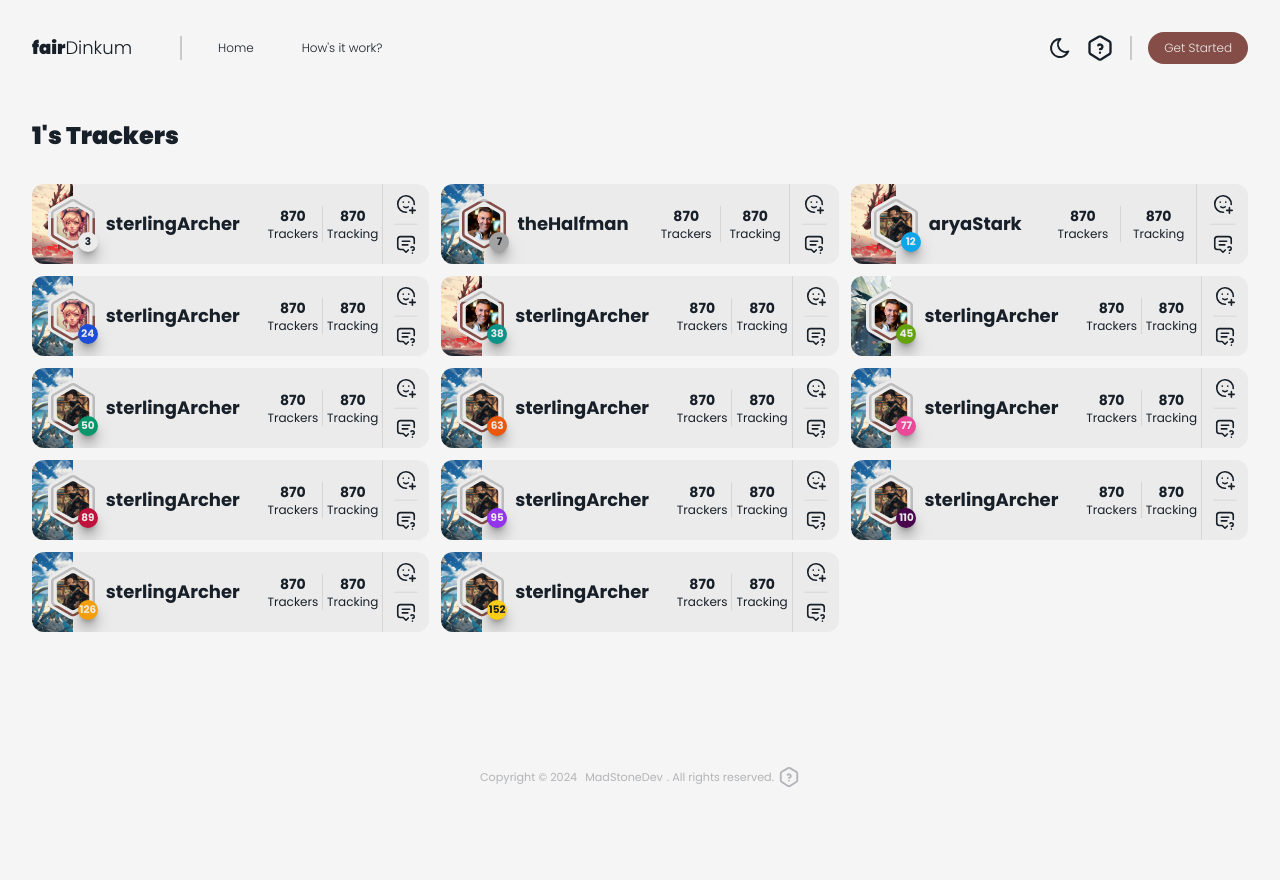
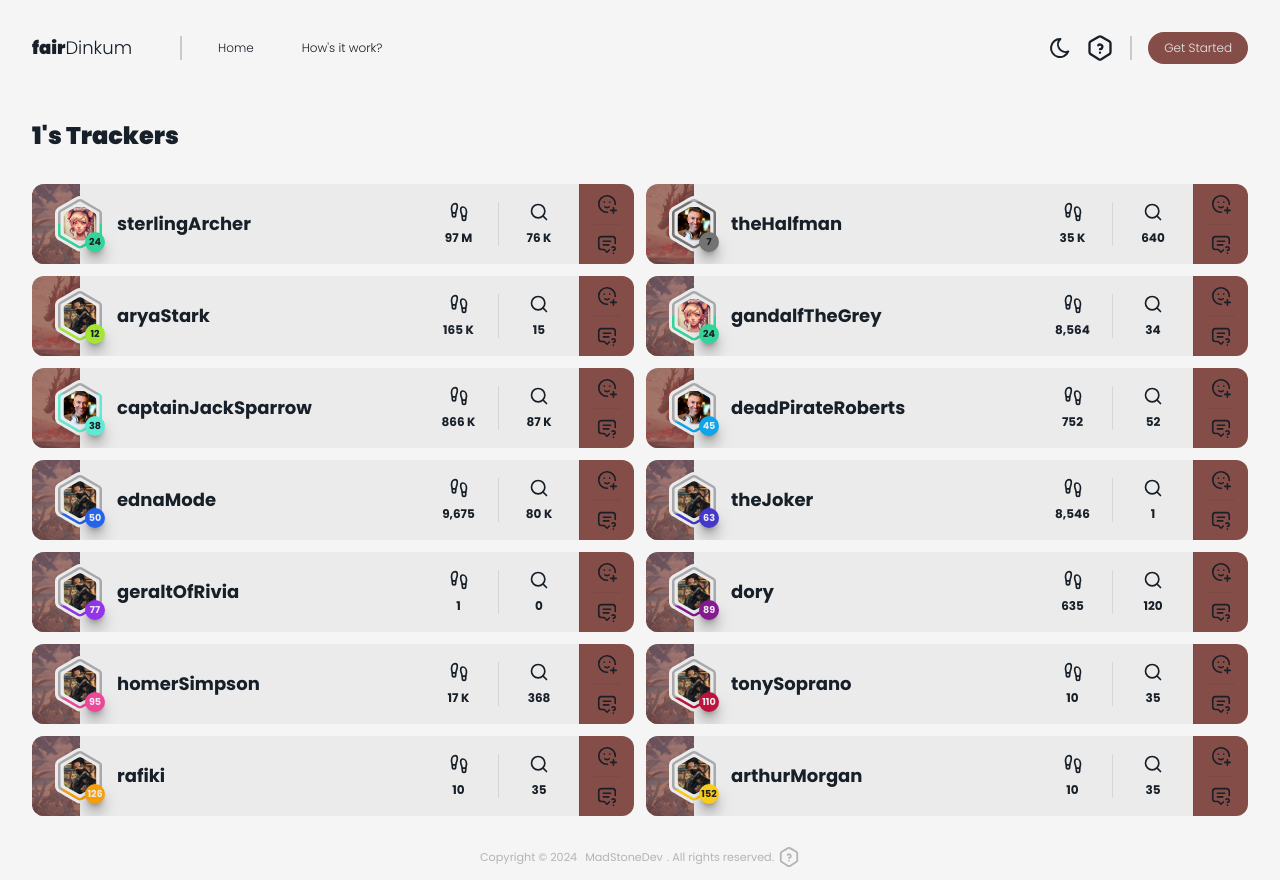
Before and after one commit to MadStoneDev/fair-dinkum, a Next.js app: page /user/1/followers in a window 1280 px wide. Before the commit the page ends 800 px from the top, so only its background shows below. Built offline with nearby package versions, Linux system fonts and the light colour scheme.

Commit message:
list card completed

```diff
--- a/src/app/(private)/user/[user]/followers/page.tsx
+++ b/src/app/(private)/user/[user]/followers/page.tsx
@@ -1,4 +1,5 @@
 import UserListCard from "@/components/user-list-card";
+import { dummyTrackers } from "@/data/dummy-trackers";
 
 export default function UserFollowers({
   params,
@@ -6,128 +7,26 @@ export default function UserFollowers({
   params: { user: string };
 }) {
   return (
-    <main className="px-3 md:px-8 mb-16 transition-all duration-500 ease-in-out">
+    <main className="px-3 lg:px-8 mb-16 transition-all duration-500 ease-in-out">
       <h1 className={`text-base md:text-xl lg:text-2xl font-bold`}>
         {params.user}'s Trackers
       </h1>
       <section
-        className={`mt-4 lg:mt-8 grid grid-cols-1 lg:grid-cols-2 xl:grid-cols-3 gap-3 transition-all duration-500 ease-in-out`}
+        className={`mt-4 lg:mt-8 grid grid-cols-1 md:grid-cols-2 2xl:grid-cols-3 gap-3 transition-all duration-500 ease-in-out`}
       >
-        <UserListCard
-          username={"sterlingArcher"}
-          tagline={"Welcome to the danger zone"}
-          progress={60}
-          level={3}
-        />
-
-        <UserListCard
-          username={"theHalfman"}
-          tagline={"A Lannister always pays his debts"}
-          avatar={"/dummy/avatar_2.jpg"}
-          cover={"/dummy/cover_2.jpg"}
-          progress={90}
-          level={7}
-        />
-
-        <UserListCard
-          username={"aryaStark"}
-          tagline={"The North remembers"}
-          avatar={"/dummy/avatar_3.jpg"}
-          cover={"/dummy/cover.jpg"}
-          progress={0}
-          level={12}
-        />
-
-        <UserListCard
-          username={"sterlingArcher"}
-          tagline={"Welcome to the danger zone"}
-          avatar={"/dummy/avatar.jpg"}
-          cover={"/dummy/cover_2.jpg"}
-          progress={50}
-          level={24}
-        />
-
-        <UserListCard
-          username={"sterlingArcher"}
-          tagline={"Welcome to the danger zone"}
-          avatar={"/dummy/avatar_2.jpg"}
-          cover={"/dummy/cover.jpg"}
-          progress={75}
-          level={38}
-        />
-
-        <UserListCard
-          username={"sterlingArcher"}
-          tagline={"Welcome to the danger zone"}
-          avatar={"/dummy/avatar_2.jpg"}
-          cover={"/dummy/cover_3.jpg"}
-          progress={25}
-          level={45}
-        />
-        <UserListCard
-          username={"sterlingArcher"}
-          tagline={"Welcome to the danger zone"}
-          avatar={"/dummy/avatar_3.jpg"}
-          cover={"/dummy/cover_2.jpg"}
-          progress={25}
-          level={50}
-        />
-        <UserListCard
-          username={"sterlingArcher"}
-          tagline={"Welcome to the danger zone"}
-          avatar={"/dummy/avatar_3.jpg"}
-          cover={"/dummy/cover_2.jpg"}
-          progress={25}
-          level={63}
-        />
-        <UserListCard
-          username={"sterlingArcher"}
-          tagline={"Welcome to the danger zone"}
-          avatar={"/dummy/avatar_3.jpg"}
-          cover={"/dummy/cover_2.jpg"}
-          progress={25}
-          level={77}
-        />
-        <UserListCard
-          username={"sterlingArcher"}
-          tagline={"Welcome to the danger zone"}
-          avatar={"/dummy/avatar_3.jpg"}
-          cover={"/dummy/cover_2.jpg"}
-          progress={25}
-          level={89}
-        />
-        <UserListCard
-          username={"sterlingArcher"}
-          tagline={"Welcome to the danger zone"}
-          avatar={"/dummy/avatar_3.jpg"}
-          cover={"/dummy/cover_2.jpg"}
-          progress={25}
-          level={95}
-        />
-        <UserListCard
-          username={"sterlingArcher"}
-          tagline={"Welcome to the danger zone"}
-          avatar={"/dummy/avatar_3.jpg"}
-          cover={"/dummy/cover_2.jpg"}
-          progress={25}
-          level={110}
-        />
-        <UserListCard
-          username={"sterlingArcher"}
-          tagline={"Welcome to the danger zone"}
-          avatar={"/dummy/avatar_3.jpg"}
-          cover={"/dummy/cover_2.jpg"}
-          progress={25}
-          level={126}
-        />
-        <UserListCard
-          username={"sterlingArcher"}
-          tagline={"Welcome to the danger zone"}
-          avatar={"/dummy/avatar_3.jpg"}
-          cover={"/dummy/cover_2.jpg"}
-          progress={25}
-          level={152}
-        />
+        {dummyTrackers.map((tracker) => (
+          <UserListCard
+            key={tracker.id}
+            username={tracker.username}
+            tagline={tracker.tagline}
+            avatar={tracker.avatar}
+            cover={tracker.cover}
+            progress={tracker.progress}
+            level={tracker.level}
+            trackers={tracker.trackers}
+            tracking={tracker.tracking}
+          />
+        ))}
       </section>
     </main>
   );
--- a/src/components/avatar.tsx
+++ b/src/components/avatar.tsx
@@ -6,6 +6,14 @@ import styled from "styled-components";
 const AvatarWrapper = styled.div`
   position: relative;
 `;
+
+interface LevelColorsProps {
+  [key: number]: {
+    bg: string;
+    text: string;
+    fill: string;
+  };
+}
 
 export default function Avatar({
   progress,
@@ -18,21 +26,21 @@ export default function Avatar({
   size?: number;
   image?: string;
 }) {
-  const levelColors: { [key: number]: string } = {
-    1: "bg-light text-dark",
-    5: "bg-neutral-400 text-dark",
-    10: "bg-sky-500 text-light",
-    20: "bg-blue-700 text-light",
-    30: "bg-teal-600 text-light",
-    40: "bg-lime-600 text-light",
-    50: "bg-emerald-600 text-light",
-    60: "bg-orange-600 text-light",
-    70: "bg-pink-500 text-light",
-    80: "bg-rose-700 text-light",
-    90: "bg-purple-600 text-light",
-    100: "bg-fuchsia-950 text-light",
-    125: "bg-amber-500 text-light",
-    150: "bg-yellow-400 text-dark",
+  const levelColors: LevelColorsProps = {
+    1: { bg: "bg-light", text: "text-dark", fill: "fill-neutral-700" },
+    5: { bg: "bg-neutral-500", text: "text-dark", fill: "fill-neutral-500" },
+    10: { bg: "bg-lime-400", text: "text-dark", fill: "fill-lime-400" },
+    20: { bg: "bg-emerald-400", text: "text-dark", fill: "fill-emerald-400" },
+    30: { bg: "bg-teal-300", text: "text-dark", fill: "fill-teal-300" },
+    40: { bg: "bg-sky-500", text: "text-light", fill: "fill-sky-500" },
+    50: { bg: "bg-blue-600", text: "text-light", fill: "fill-blue-600" },
+    60: { bg: "bg-indigo-700", text: "text-light", fill: "fill-indigo-700" },
+    70: { bg: "bg-purple-600", text: "text-light", fill: "fill-purple-600" },
+    80: { bg: "bg-fuchsia-800", text: "text-light", fill: "fill-fuchsia-800" },
+    90: { bg: "bg-pink-500", text: "text-light", fill: "fill-pink-500" },
+    100: { bg: "bg-rose-700", text: "text-light", fill: "fill-rose-700" },
+    125: { bg: "bg-amber-500", text: "text-light", fill: "fill-amber-500" },
+    150: { bg: "bg-yellow-400", text: "text-dark", fill: "fill-yellow-400" },
   };
 
   const getLevelColor = (level: number) => {
@@ -66,7 +74,7 @@ export default function Avatar({
         <rect
           x="0"
           y="0"
-          className={`fill-black/20 dark:fill-light/15`}
+          className={`fill-gray/40 dark:fill-light/60`}
           clipPath={"url(#clipTrack)"}
           width="100%"
           height="100%"
@@ -75,7 +83,7 @@ export default function Avatar({
         <rect
           x="0"
           y={`${100 - progress}%`}
-          className={`fill-accent dark:fill-light/70`}
+          className={`${getLevelColor(level).fill}`}
           clipPath={"url(#clipTrack)"}
           width="100%"
           height="100%"
@@ -109,9 +117,11 @@ export default function Avatar({
 
       {/* User Level */}
       <div
-        className={`absolute bottom-0 right-0 grid place-content-center ${getLevelColor(
-          level,
-        )} w-5 aspect-square rounded-full font-semibold text-[0.65rem] text-dark shadow-lg shadow-black/50`}
+        className={`absolute bottom-0 right-0 grid place-content-center ${
+          getLevelColor(level).bg
+        } ${
+          getLevelColor(level).text
+        } w-5 aspect-square rounded-full font-semibold text-[0.6rem] text-dark shadow-lg shadow-black/50`}
       >
         {level || 0}
       </div>
--- a/src/components/user-list-card.tsx
+++ b/src/components/user-list-card.tsx
@@ -1,6 +1,7 @@
 import Avatar from "@/components/avatar";
 import Link from "next/link";
 import { IconMessage2Question, IconMoodPlus } from "@tabler/icons-react";
+import { Footprints, Search } from "lucide-react";
 
 interface UserListCardProps {
   username: string;
@@ -9,6 +10,8 @@ interface UserListCardProps {
   cover?: string;
   progress?: number;
   level?: number;
+  trackers?: number;
+  tracking?: number;
 }
 
 export default function UserListCard({
@@ -18,19 +21,39 @@ export default function UserListCard({
   cover = "/dummy/cover.jpg",
   progress = 0,
   level = 0,
+  trackers = 0,
+  tracking = 0,
 }: UserListCardProps) {
+  // Functions
+  const normaliseTotal = (total: number) => {
+    if (total > 999999) {
+      return `${Math.round(total / 1000000)} M`;
+    } else if (total > 9999) {
+      return `${Math.ceil(total / 1000)} K`;
+    } else {
+      return total.toLocaleString();
+    }
+  };
+
   return (
     <article
       className={`flex flex-row flex-nowrap items-center bg-light dark:bg-gray rounded-xl overflow-hidden`}
     >
+      {/* Cover Photo */}
       <div
-        className={`bg-accent h-full w-12`}
+        className={`relative bg-accent h-full w-12`}
         style={{
           backgroundImage: `url(${cover})`,
           backgroundSize: `cover`,
         }}
-      ></div>
-      <div className={`-ml-[25px] grid justify-center`}>
+      >
+        <div
+          className={`absolute top-0 left-0 w-full h-full bg-accent/75`}
+        ></div>
+      </div>
+
+      {/* Avatar */}
+      <div className={`-ml-[25px] grid justify-center z-10`}>
         <Avatar
           progress={progress}
           level={level || 0}
@@ -38,43 +61,53 @@ export default function UserListCard({
           image={avatar}
         />
       </div>
+
+      {/* Information */}
       <div
-        className={`flex-grow pl-1 md:pl-2 py-4 flex justify-between items-center gap-6`}
+        className={`flex-grow pl-1.5 md:pl-2 py-4 flex justify-between items-center gap-6`}
       >
         <section className={`text-center`}>
           <Link
             href={`/user/${username}`}
-            className={`-mb-1 font-semibold text-sm md:text-lg hover:text-accent transition-all duration-500 ease-in-out`}
+            className={`-mb-1 p-1 font-semibold text-sm lg:text-lg hover:bg-accent transition-all duration-500 ease-in-out`}
           >
             {username}
           </Link>
         </section>
+
+        {/* Stats */}
         <section className={`grid grid-cols-2`}>
           <div
-            className={`px-4 flex flex-col items-center border-r-[0.5px] border-dark/10 dark:border-light/20`}
+            className={`px-4 flex flex-col gap-2 items-center border-r-[0.5px] border-dark/10 dark:border-light/20 w-20`}
           >
-            <h3 className={`font-semibold text-xs md:text-sm`}>870</h3>
-            <h4 className={`text-[0.65rem] md:text-xs`}>Trackers</h4>
+            <Footprints size={20} />
+            <h3 className={`font-semibold text-xs`}>
+              {normaliseTotal(trackers)}
+            </h3>
           </div>
 
-          <div className={`px-4 flex flex-col items-center`}>
-            <h3 className={`font-semibold text-xs md:text-sm`}>870</h3>
-            <h4 className={`text-[0.65rem] md:text-xs`}>Tracking</h4>
+          <div className={`px-4 flex flex-col gap-2 items-center w-20`}>
+            <Search size={20} />
+            <h3 className={`font-semibold text-xs`}>
+              {normaliseTotal(tracking)}
+            </h3>
           </div>
         </section>
       </div>
+
+      {/* Actions */}
       <section
-        className={`relative grid grid-cols-1 h-full border-l-[0.5px] border-dark/10 dark:border-light/20`}
+        className={`relative grid grid-cols-1 h-full bg-accent border-l-[0.5px] border-dark/10 dark:border-light/20`}
       >
         <Link
           href={`/user/${username}/follow`}
-          className={`px-2 md:px-4 py-2 grid place-content-center hover:bg-accent hover:text-light text-center transition-all duration-500 ease-in-out`}
+          className={`px-2 lg:px-4 py-2 grid place-content-center hover:bg-light/20 text-center transition-all duration-500 ease-in-out`}
         >
           <IconMoodPlus stroke={1.75} width={22} />
         </Link>
         <Link
           href={`/user/${username}/ask`}
-          className={`px-2 md:px-4 py-2 grid place-content-center hover:bg-accent hover:text-light text-center transition-all duration-500 ease-in-out`}
+          className={`px-2 lg:px-4 py-2 grid place-content-center hover:bg-light/20 text-center transition-all duration-500 ease-in-out`}
         >
           <IconMessage2Question stroke={1.75} width={22} />
         </Link>
--- /dev/null
+++ b/src/data/dummy-trackers.ts
@@ -0,0 +1,156 @@
+export const dummyTrackers = [
+  {
+    id: 1,
+    username: "sterlingArcher",
+    tagline: "Welcome to the danger zone",
+    avatar: "/dummy/avatar.jpg",
+    cover: "/dummy/cover_2.jpg",
+    progress: 50,
+    level: 24,
+    trackers: 96824585,
+    tracking: 75223,
+  },
+  {
+    id: 2,
+    username: "theHalfman",
+    tagline: "A Lannister always pays his debts",
+    avatar: "/dummy/avatar_2.jpg",
+    cover: "/dummy/cover.jpg",
+    progress: 90,
+    level: 7,
+    trackers: 34850,
+    tracking: 640,
+  },
+  {
+    id: 3,
+    username: "aryaStark",
+    tagline: "The North remembers",
+    avatar: "/dummy/avatar_3.jpg",
+    cover: "/dummy/cover.jpg",
+    progress: 30,
+    level: 12,
+    trackers: 164804,
+    tracking: 15,
+  },
+  {
+    id: 4,
+    username: "gandalfTheGrey",
+    tagline: "Thou shalt not pass",
+    avatar: "/dummy/avatar.jpg",
+    cover: "/dummy/cover_2.jpg",
+    progress: 50,
+    level: 24,
+    trackers: 8564,
+    tracking: 34,
+  },
+  {
+    id: 5,
+    username: "captainJackSparrow",
+    tagline: "Why is the rum gone?",
+    avatar: "/dummy/avatar_2.jpg",
+    cover: "/dummy/cover.jpg",
+    progress: 75,
+    level: 38,
+    trackers: 865213,
+    tracking: 86645,
+  },
+  {
+    id: 6,
+    username: "deadPirateRoberts",
+    tagline: "As you wish",
+    avatar: "/dummy/avatar_2.jpg",
+    cover: "/dummy/cover.jpg",
+    progress: 25,
+    level: 45,
+    trackers: 752,
+    tracking: 52,
+  },
+  {
+    id: 7,
+    username: "ednaMode",
+    tagline: "Luck favours the prepared, darling",
+    avatar: "/dummy/avatar_3.jpg",
+    cover: "/dummy/cover_2.jpg",
+    progress: 25,
+    level: 50,
+    trackers: 9675,
+    tracking: 79653,
+  },
+  {
+    id: 8,
+    username: "theJoker",
+    tagline: "If you're good at something, never do it for free",
+    avatar: "/dummy/avatar_3.jpg",
+    cover: "/dummy/cover_2.jpg",
+    progress: 25,
+    level: 63,
+    trackers: 8546,
+    tracking: 1,
+  },
+  {
+    id: 9,
+    username: "geraltOfRivia",
+    tagline: "Evil is evil, but I'm not evil",
+    avatar: "/dummy/avatar_3.jpg",
+    cover: "/dummy/cover_2.jpg",
+    progress: 25,
+    level: 77,
+    trackers: 1,
+    tracking: 0,
+  },
+  {
+    id: 10,
+    username: "dory",
+    tagline: "Just keep swimming",
+    avatar: "/dummy/avatar_3.jpg",
+    cover: "/dummy/cover_2.jpg",
+    progress: 25,
+    level: 89,
+    trackers: 635,
+    tracking: 120,
+  },
+  {
+    id: 11,
+    username: "homerSimpson",
+    tagline: "You can't keep blaming yourself",
+    avatar: "/dummy/avatar_3.jpg",
+    cover: "/dummy/cover_2.jpg",
+    progress: 25,
+    level: 95,
+    trackers: 16250,
+    tracking: 368,
+  },
+  {
+    id: 12,
+    username: "tonySoprano",
+    tagline: "There is no geographical solution to a spiritual problem",
+    avatar: "/dummy/avatar_3.jpg",
+    cover: "/dummy/cover_2.jpg",
+    progress: 25,
+    level: 110,
+    trackers: 10,
+    tracking: 35,
+  },
+  {
+    id: 13,
+    username: "rafiki",
+    tagline: "Asante sana, squash banana",
+    avatar: "/dummy/avatar_3.jpg",
+    cover: "/dummy/cover_2.jpg",
+    progress: 25,
+    level: 126,
+    trackers: 10,
+    tracking: 35,
+  },
+  {
+    id: 14,
+    username: "arthurMorgan",
+    tagline: "Be loyal to what matters",
+    avatar: "/dummy/avatar_3.jpg",
+    cover: "/dummy/cover_2.jpg",
+    progress: 25,
+    level: 152,
+    trackers: 10,
+    tracking: 35,
+  },
+];
```
